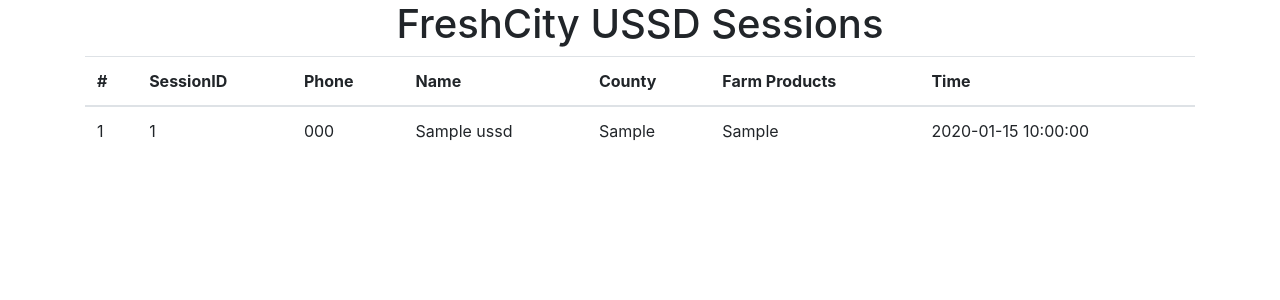
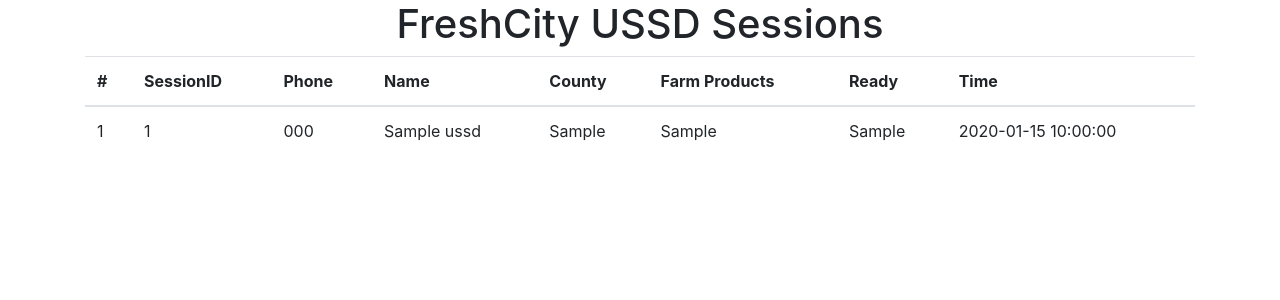
Before and after one commit to kailikia/fresh-city-ussd, a Flask app: page /records in a window 1280 px wide. Shown: the top 300 px of the page. Run offline with Flask 2, Linux system fonts and the light colour scheme; tables that the repository leaves empty hold one stand-in row (values such as "Sample post"); some libraries are stand-ins or nearby versions.

Commit message:
interface one 5

```diff
--- a/app/main.py
+++ b/app/main.py
@@ -77,7 +77,7 @@
         menu = manyMenu
 
     elif  len(textArray) == 4:
-        payment = USSDModel(sessionID=sessionId,phoneNumber=phoneNumber,name=textArray[0],county=textArray[1],products=textArray[2],farm=textArray[3])
+        payment = USSDModel(sessionID=sessionId,phoneNumber=phoneNumber,name=textArray[0],county=textArray[1],products=textArray[2],ready=textArray[3])
         payment.create_record()
         menu = successMenu
 
--- a/app/templates/index.html
+++ b/app/templates/index.html
@@ -23,6 +23,7 @@
       <th scope="col">Name</th>
       <th scope="col">County</th>
       <th scope="col">Farm Products</th>
+      <th scope="col">Ready</th>
       <th scope="col">Time</th>
     </tr>
   </thead>
@@ -35,6 +36,7 @@
         <td>{{ ussd.name }}</td>
         <td>{{ ussd.county }}</td>
         <td>{{ ussd.products }}</td>
+        <td>{{ ussd.ready }}</td>
         <td>{{ ussd.time_created }}</td>
     </tr>
   {% endfor %}
```
